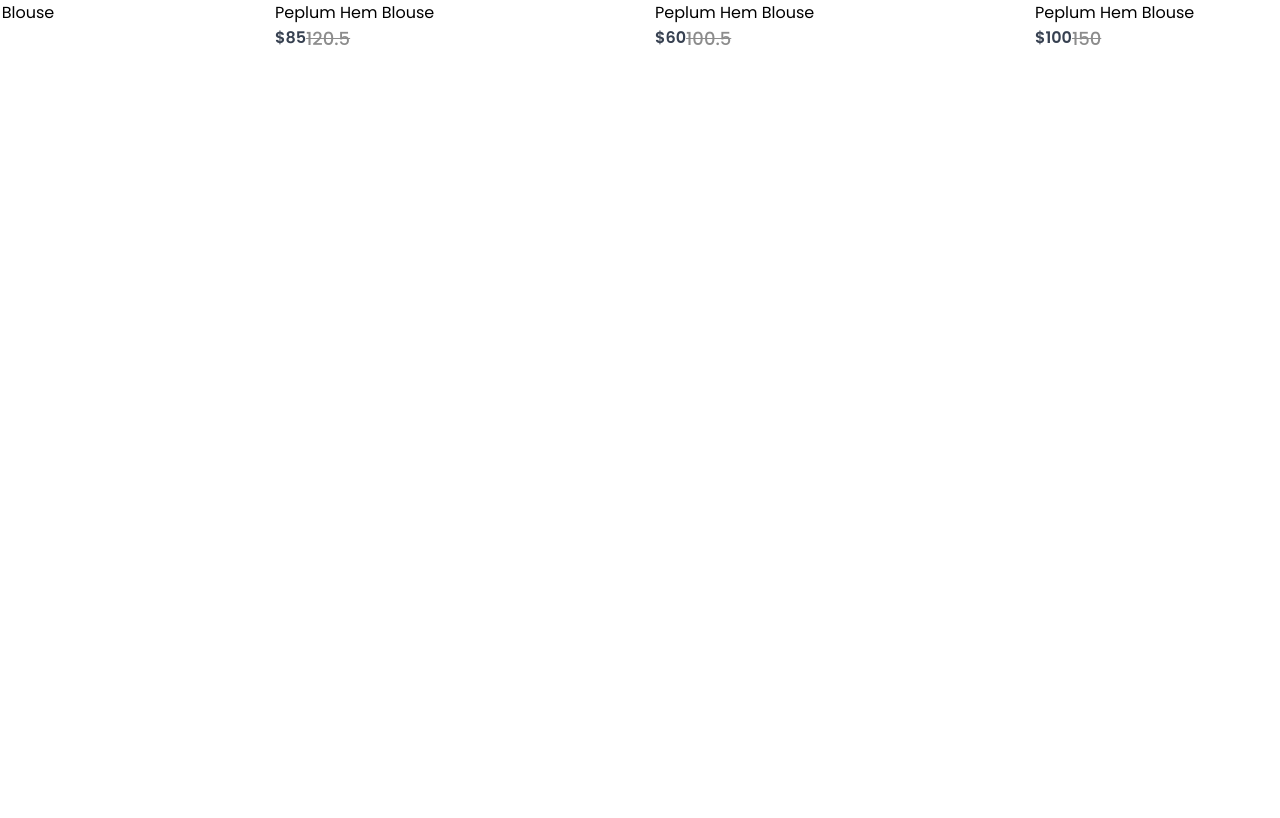
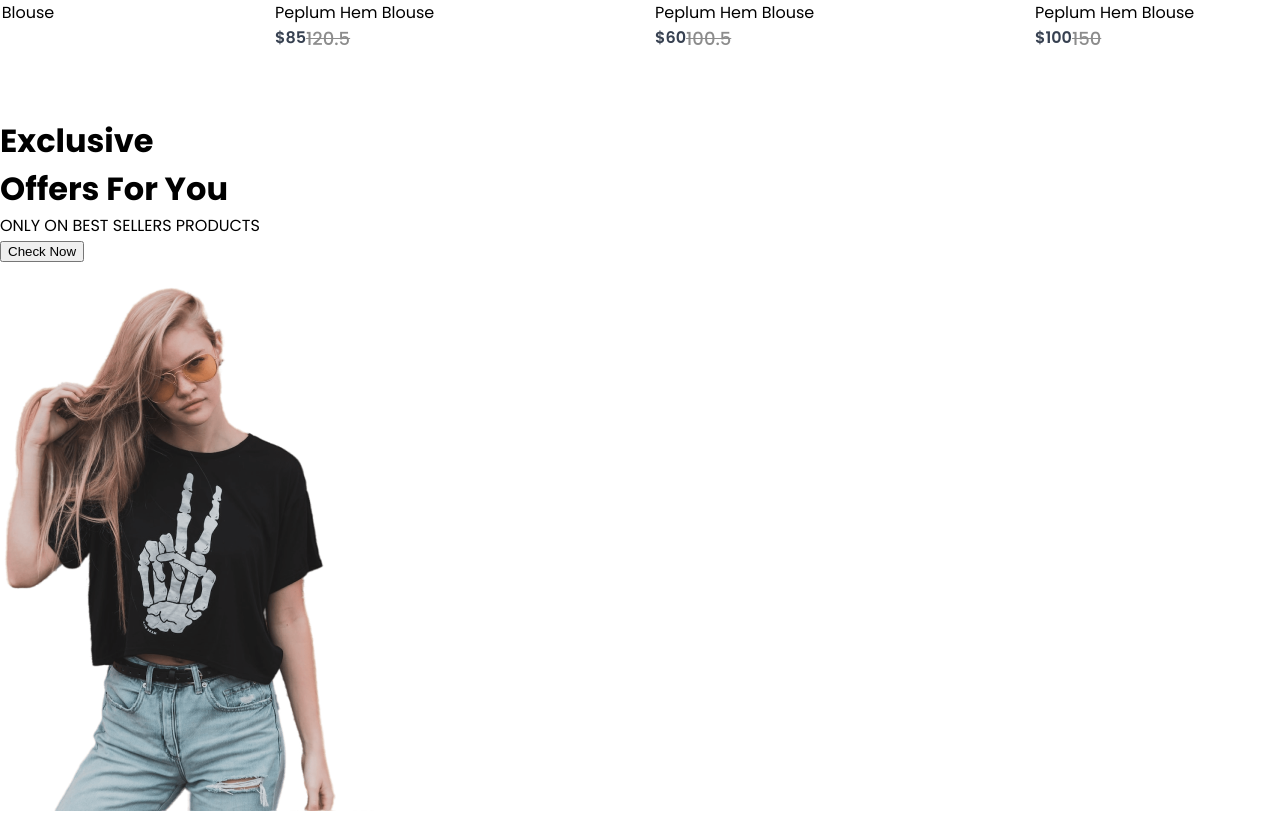
Before and after one commit to 0mar-elsayad/E-commerce-Website, a React (Create React App) app in the folder frontend/: page / in a window 1280 px wide. Shown: the part 1504-2322 px from the top of the page. Before the commit the page ends 1621 px from the top, so only its background shows below. Built offline with nearby package versions, Linux system fonts and the light colour scheme.

Commit message:
adding offers foldercss and jsx  and mounting it with shop

```diff
--- /dev/null
+++ b/frontend/src/Components/Offers/Offers.jsx
@@ -0,0 +1,20 @@
+import React from 'react';
+import './Offers.css'
+import exclusive_image from '../Assets/exclusive_image.png'
+const Offers = () => {
+    return (
+        <div className='offers'>
+            <div className="offers-left">
+                <h1>Exclusive</h1>
+                <h1>Offers For You</h1>
+                <p>ONLY ON BEST SELLERS PRODUCTS</p>
+                <button>Check Now</button>
+            </div>
+            <div className="offers-right">
+                <img src= {exclusive_image} alt="" />
+            </div>
+        </div>
+    );
+}
+
+export default Offers;
--- a/frontend/src/Pages/Shop.jsx
+++ b/frontend/src/Pages/Shop.jsx
@@ -1,11 +1,14 @@
 import React from 'react';
 import Hero from '../Components/Hero/Hero';
 import Popular from '../Components/Popular/Popular'
+import Offers from '../Components/Offers/Offers';
+
 const Shop = () => {
     return (
         <div>
             <Hero/>
             <Popular/>
+            <Offers/>
         </div>
     );
 }
```
Also changed, not shown: frontend/src/Components/Offers/Offers.css (added).
